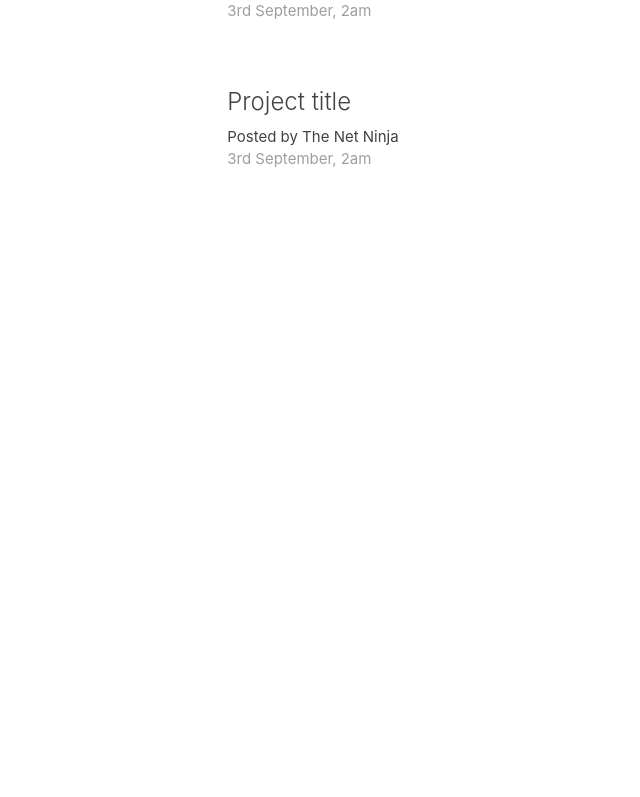
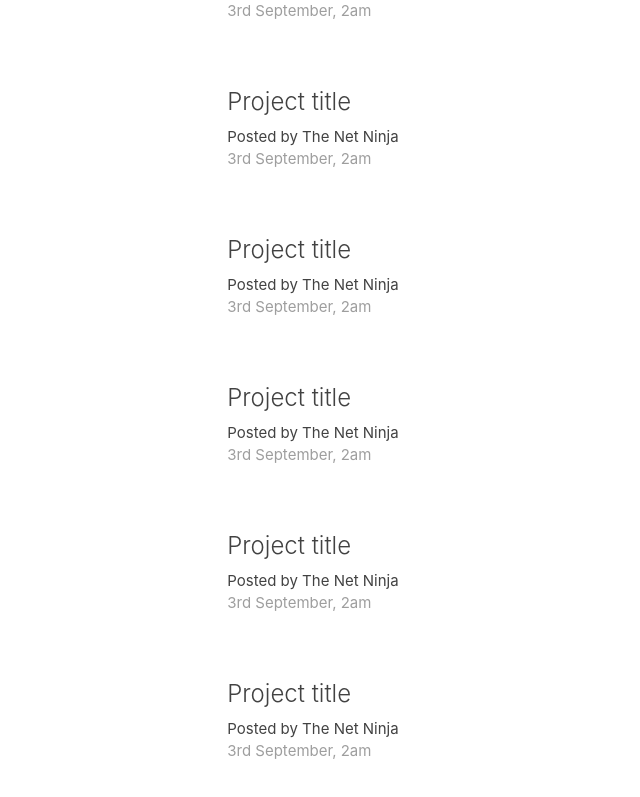
Before and after one commit to phyzikhs/property24mock, a React (Create React App) app: page / in a window 1280 px wide. Shown: the part 321-1118 px from the top of the page, without its empty margins (0-640 px from the left). Before the commit the page ends 800 px from the top, so only its background shows below. Built offline with nearby package versions, Linux system fonts and the light colour scheme.

Commit message:
Property summary from PropertySummary Property summary returns the summary of a property

```diff
--- a/src/components/properties/PropertyList.js
+++ b/src/components/properties/PropertyList.js
@@ -1,34 +1,17 @@
 import React from 'react'
+import PropertySummary from './PropertySummary'
 
 
 const PropertyList = () => {
   return (
     <div className="project-list section">
-
-      <div className="card z-depth-0 project-summary">
-        <div className="card-content grey-text text-darken-3">
-          <span className="card-title ">Project title</span>
-          <p>Posted by The Net Ninja</p>
-          <p className="grey-text">3rd September, 2am</p>
-        </div>
-      </div>
-
-      <div className="card z-depth-0 project-summary">
-        <div className="card-content grey-text text-darken-3">
-          <span className="card-title ">Project title</span>
-          <p>Posted by The Net Ninja</p>
-          <p className="grey-text">3rd September, 2am</p>
-        </div>
-      </div>
-
-      <div className="card z-depth-0 project-summary">
-        <div className="card-content grey-text text-darken-3">
-          <span className="card-title ">Project title</span>
-          <p>Posted by The Net Ninja</p>
-          <p className="grey-text">3rd September, 2am</p>
-        </div>
-      </div>
-
+      <PropertySummary />
+      <PropertySummary />
+      <PropertySummary />
+      <PropertySummary />
+      <PropertySummary />
+      <PropertySummary />
+      <PropertySummary />
     </div>
   );
 }
--- a/src/components/properties/PropertySummary.js
+++ b/src/components/properties/PropertySummary.js
@@ -0,0 +1,15 @@
+import React from 'react'
+
+const PropertySummary = () => {
+  return (
+    <div className="card z-depth-0 project-summary">
+      <div className="card-content grey-text text-darken-3">
+        <span className="card-title ">Project title</span>
+        <p>Posted by The Net Ninja</p>
+        <p className="grey-text">3rd September, 2am</p>
+      </div>
+    </div>
+  );
+}
+
+export default PropertySummary;
```
Also changed, not shown: 1 other file (tests, documents, lock files or other folders).
